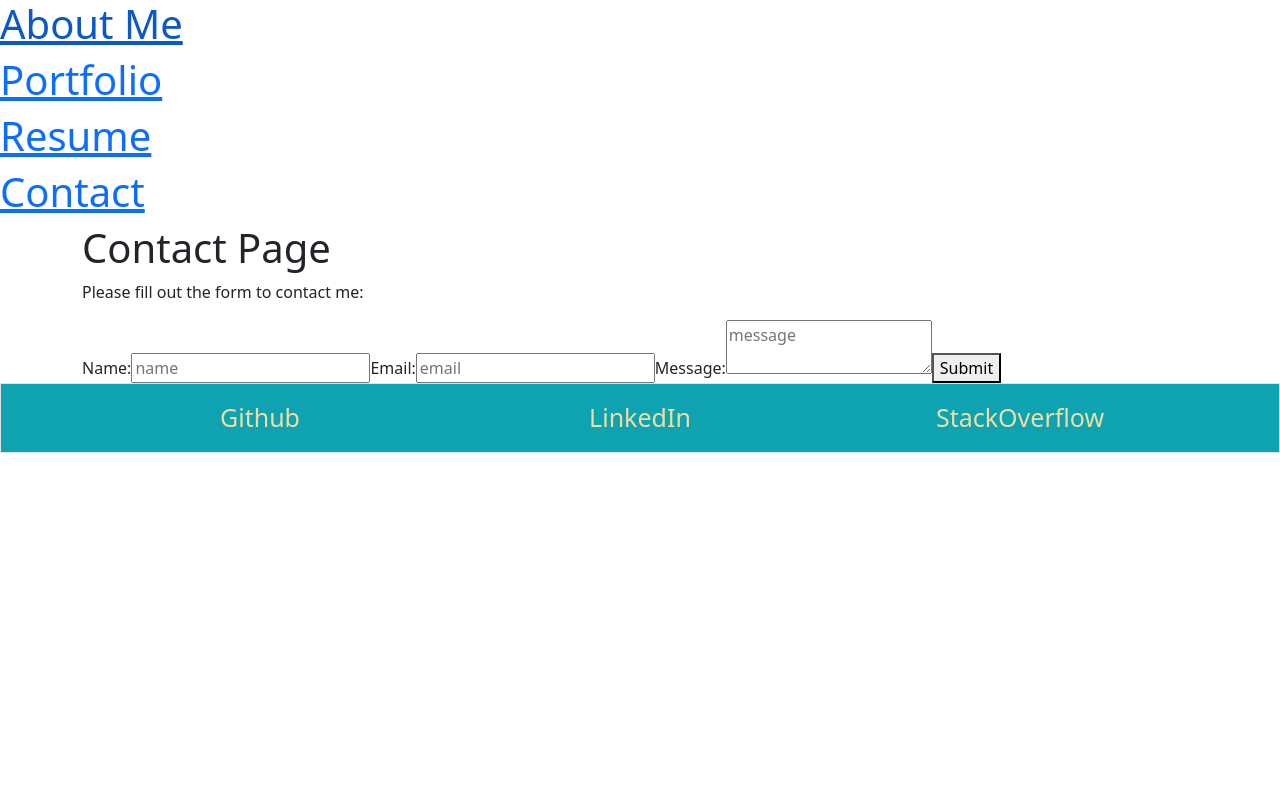
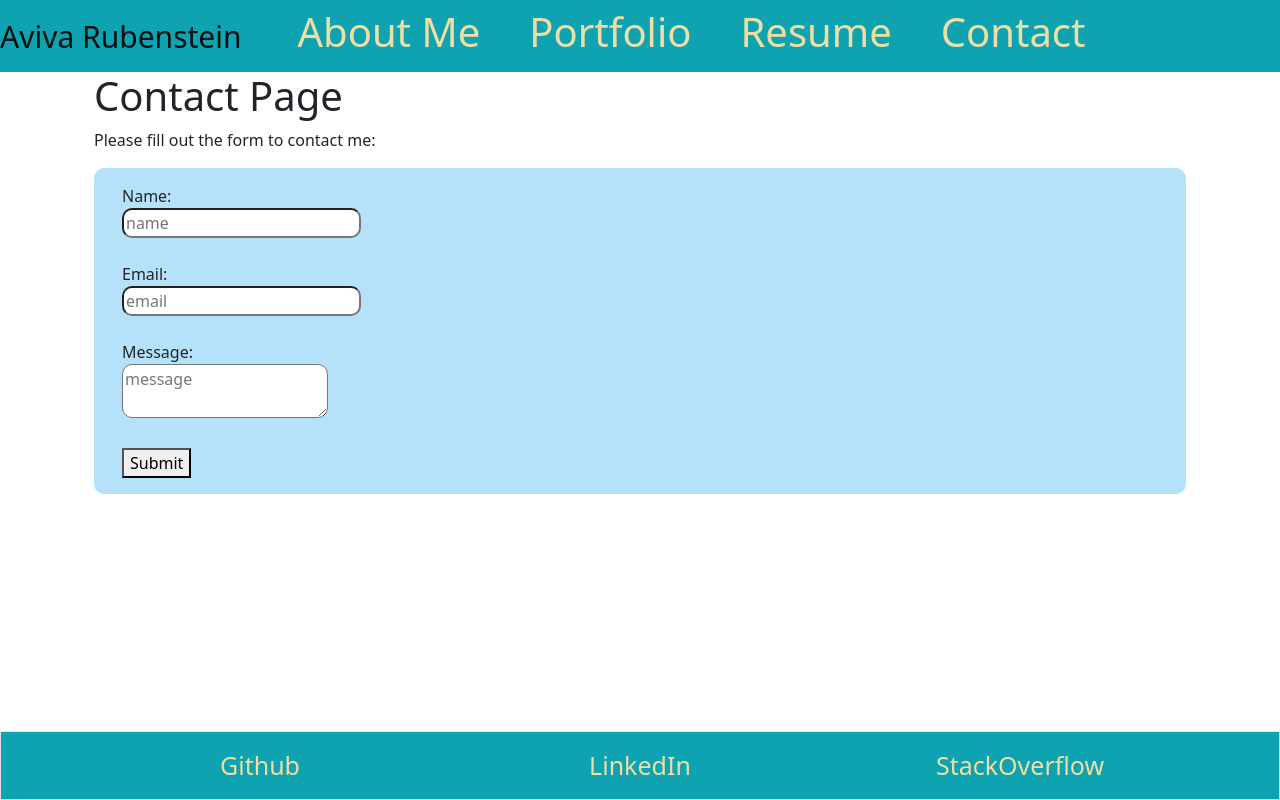
Before and after one commit to AvivaRubenstein/React-Portfolio, a React (Create React App) app: page /contact in a window 1280 px wide. Built offline with nearby package versions, Linux system fonts and the light colour scheme.

Commit message:
added reset.css stylesheet to gain more control over styling, refactored styling of the navbar and contact page, but still making more updates

```diff
--- a/src/App.js
+++ b/src/App.js
@@ -1,5 +1,6 @@
 import React from "react";
 import PortfolioContainer from "./components/PortfolioContainer";
+import './utils/reset.css'
 
 const App = () => <PortfolioContainer />;
 
--- a/src/components/Header.js
+++ b/src/components/Header.js
@@ -1,27 +1,46 @@
 import React from 'react';
-// import Navbar from './Navbar';
 import {Link} from 'react-router-dom';
 
+import {colors} from '../utils/helpers';
+
+const styles = {
+  headerStyle: {
+    background: colors.Moonstone,
+    fontSize: '25px',
+  },
+  navbarBrand : {
+    fontSize: '30px',
+
+  },
+  navItems : {
+    justifyContent: 'space-between',
+    marginLeft: '40px',
+    marginRight: '9px',
+    textDecoration: 'none',
+    color: colors.Vanilla
+  }
+}
 
 export default function Header() {
   return (
-    <header>
-<Link to='/'>
+    <header className="navbar navbar-expand-lg" style={styles.headerStyle}>
+<div className="navbar-brand"  style={styles.navbarBrand}>Aviva Rubenstein</div>
+<Link style={styles.navItems} to='/'>
   <h1>
     About Me
   </h1>
 </Link>
-<Link to='/portfolio'>
+<Link style={styles.navItems} to='/portfolio'>
   <h1>
     Portfolio
   </h1>
 </Link>
-<Link to='/resume'>
+<Link style={styles.navItems} to='/resume'>
   <h1>
     Resume
   </h1>
 </Link>
-<Link to='/contact'>
+<Link style={styles.navItems} to='/contact'>
   <h1>
     Contact
   </h1>
--- a/src/components/PortfolioContainer.js
+++ b/src/components/PortfolioContainer.js
@@ -1,4 +1,4 @@
-import React, { useState } from 'react';
+import React from 'react';
 import {BrowserRouter as Router, Route, Routes} from 'react-router-dom';
 import Resume from './pages/Resume';
 import AboutMe from './pages/AboutMe';
@@ -10,10 +10,10 @@
 export default function PortfolioContainer() {
   return (
 <Router>
-<div className="flex-column justify-flex-start min-100-vh">
+<div className="d-flex flex-column min-vh-100">
   <Header/>
-  <div className="container">
-    <Routes>
+  <div className="container container-fluid" >
+    <Routes >
       <Route
       path="/"
       element={<AboutMe />}
--- a/src/components/pages/Contact.js
+++ b/src/components/pages/Contact.js
@@ -1,7 +1,26 @@
 import React, {useState} from 'react';
 import {validateEmail} from '../../utils/helpers';
+import {colors} from '../../utils/helpers'
 
-
+const styles = {
+  container: {
+    flex: true,
+    justifyContent: 'center',
+    alignItems: 'center',
+    width: '50%'
+  },
+  textareaStyle: {
+    resize: 'vertical',
+    borderRadius: '10px'
+  },
+  inputStyle: {
+    borderRadius: '10px',
+  },
+  formStyle: {
+    backgroundColor: colors['UranianBlue'],
+    borderRadius: '10px',
+  }
+}
 export default function Contact() {
   //setting state variables for the contact form's fields
   //setting the default value for these vars to be empty, and setting up a function to change the state of each one
@@ -53,15 +72,22 @@
 
 
   return (
-    <div>
+    <div className="container" >
       <h1>Contact Page</h1>
       <p>
         Please fill out the form to contact me:
       </p>
-      <form className='form'>
+      <div className="container" style={styles.formStyle}>
+      <div className="row" >
+      <form className='form' style={styles.container}>
+        <div className="col m-2 p-2">
         <label>
           Name:
+          <div>
+
+          </div>
         <input
+            style={styles.inputStyle}
             value={name}
             name="name"
             type="text"
@@ -72,9 +98,15 @@
             required
           />
         </label>
+        </div>
+        <div className="col m-2 p-2">
          <label>
           Email:
+          <div>
+
+          </div>
          <input
+            style={styles.inputStyle}
             value={email}
             name="email"
             type="email"
@@ -85,9 +117,16 @@
             required
           />
          </label>
+         </div>
+         <div className="col m-2 p-2">
           <label>
             Message:
+            <div>
+
+            </div>
           <textarea
+            style={styles.textareaStyle}
+            id="message"
             value={message}
             name="message"
             type="textarea"
@@ -98,8 +137,13 @@
             required
           />
           </label>
+          </div>
+          <div className="col m-2 p-2">
           <button type="button" onClick={handleFormSubmit}>Submit</button>
+          </div>
       </form>
+      </div>
+      </div>
       {errorMessage && (
         <div>
           <p className="error-text text-danger">{errorMessage}</p>
--- a/src/utils/helpers.js
+++ b/src/utils/helpers.js
@@ -4,7 +4,7 @@
   }
 
   export const colors = {"Moonstone":"#0fa3b1",
-  "Uranian-Blue":"#b5e2fa",
+  "UranianBlue":"#b5e2fa",
   "Baby-powder":"#f9f7f3",
   "Vanilla":"#eddea4",
   "Atomic-tangerine":"#f7a072"};
--- /dev/null
+++ b/src/utils/reset.css
@@ -0,0 +1,102 @@
+/*
+html5doctor.com Reset Stylesheet
+v1.6.1
+Last Updated: 2010-09-17
+Author: Richard Clark - http://richclarkdesign.com
+Twitter: @rich_clark
+*/
+
+html, body, div, span, object, iframe,
+h1, h2, h3, h4, h5, h6, p, blockquote, pre,
+abbr, address, cite, code,
+del, dfn, em, img, ins, kbd, q, samp,
+small, strong, sub, sup, var,
+b, i,
+dl, dt, dd, ol, ul, li,
+fieldset, form, label, legend,
+table, caption, tbody, tfoot, thead, tr, th, td,
+article, aside, canvas, details, figcaption, figure,
+footer, header, hgroup, menu, nav, section, summary,
+time, mark, audio, video {
+    margin:0;
+    padding:0;
+    border:0;
+    outline:0;
+    font-size:100%;
+    vertical-align:baseline;
+    background:transparent;
+}
+
+body {
+    line-height:1;
+}
+
+article,aside,details,figcaption,figure,
+footer,header,hgroup,menu,nav,section {
+    display:block;
+}
+
+nav ul {
+    list-style:none;
+}
+
+blockquote, q {
+    quotes:none;
+}
+
+blockquote:before, blockquote:after,
+q:before, q:after {
+    content:'';
+    content:none;
+}
+
+a {
+    margin:0;
+    padding:0;
+    font-size:100%;
+    vertical-align:baseline;
+    background:transparent;
+}
+
+/* change colours to suit your needs */
+ins {
+    background-color:#ff9;
+    color:#000;
+    text-decoration:none;
+}
+
+/* change colours to suit your needs */
+mark {
+    background-color:#ff9;
+    color:#000;
+    font-style:italic;
+    font-weight:bold;
+}
+
+del {
+    text-decoration: line-through;
+}
+
+abbr[title], dfn[title] {
+    border-bottom:1px dotted;
+    cursor:help;
+}
+
+table {
+    border-collapse:collapse;
+    border-spacing:0;
+}
+
+/* change border colour to suit your needs */
+hr {
+    display:block;
+    height:1px;
+    border:0;
+    border-top:1px solid #cccccc;
+    margin:1em 0;
+    padding:0;
+}
+
+input, select {
+    vertical-align:middle;
+}
```
